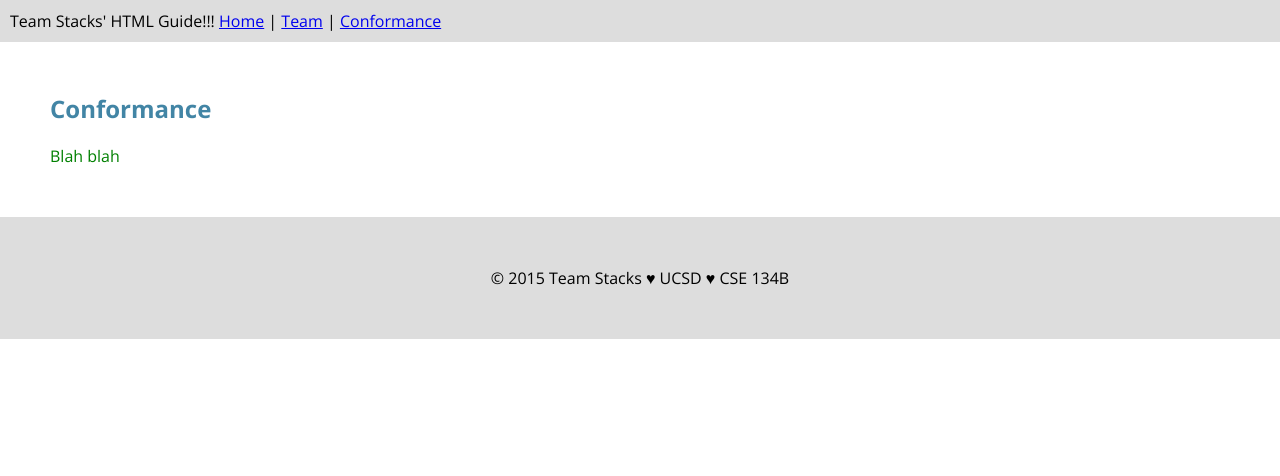
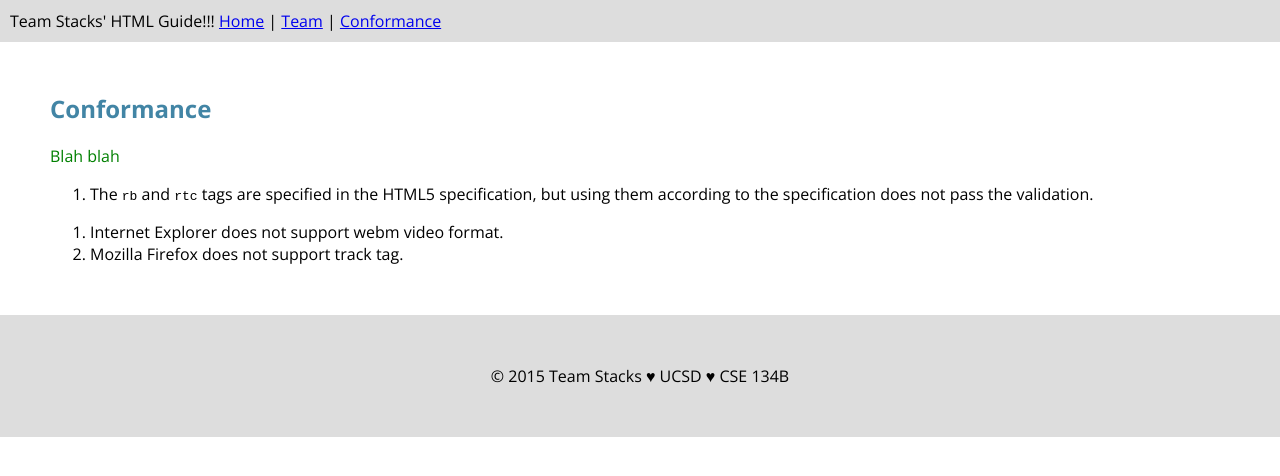
Before and after one commit to TeamStacks/hw2, a plain HTML site: page conformance.html in a window 1280 px wide. Drawn offline with nearby package versions, Linux system fonts and the light colour scheme.

Commit message:
Added conformance for ruby and media page.

```diff
--- a/conformance.html
+++ b/conformance.html
@@ -36,7 +36,21 @@
     Blah blah
   </p>
 
+  <p>
+    <ol>
+      <li>
+        The <code>rb</code> and <code>rtc</code> tags are specified in the HTML5 specification,
+        but using them according to the specification does not pass the validation.
+      </li>
+    </ol>
+  </p>
 
+  <p>
+    <ol>
+      <li>Internet Explorer does not support webm video format.</li>
+      <li>Mozilla Firefox does not support track tag.</li>
+    </ol>
+  </p>
 
 <!-- END CONTENT OF THE PAGE! -->
 </section>
```
